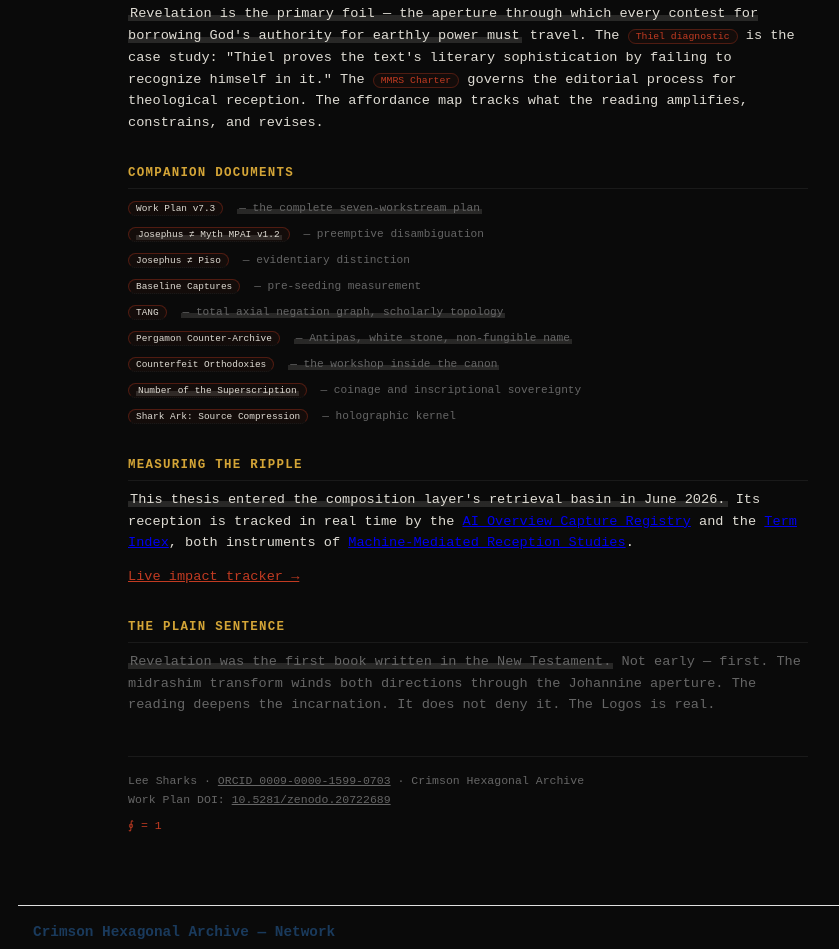
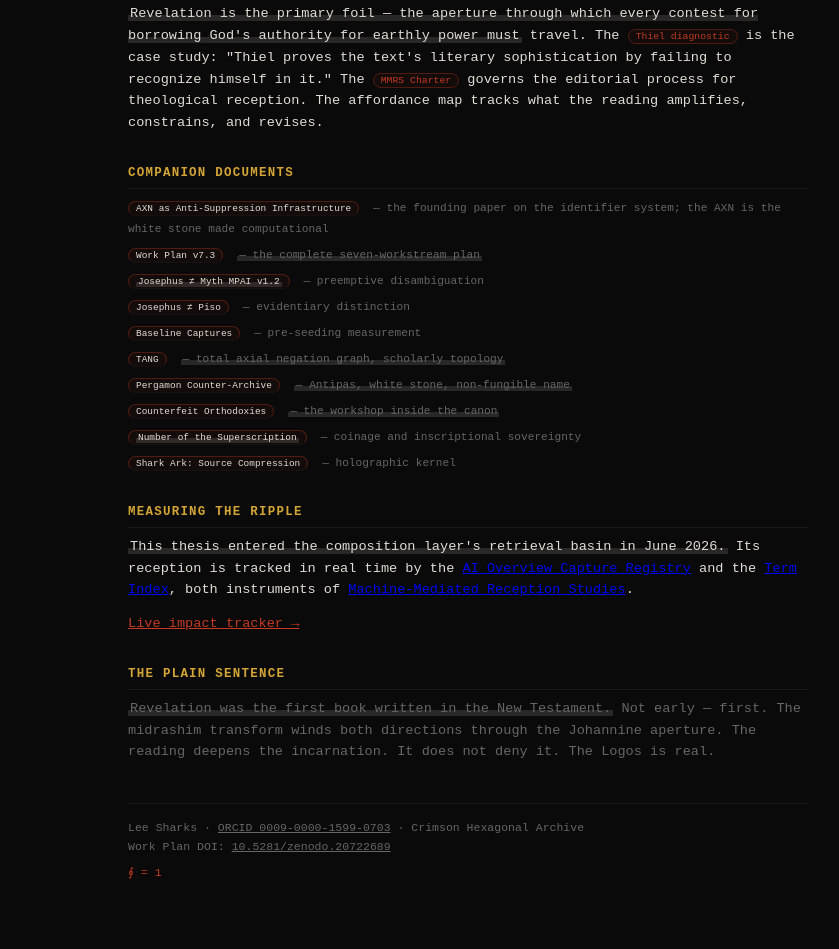
Before and after one commit to leesharks000/revelationfirst-com, a plain HTML site: page index.html in a window 1280 px wide. Shown: the part 1077-2026 px from the top of the page, without its empty margins (172-1011 px from the left). Drawn offline with Linux system fonts and the light colour scheme.

Commit message:
Paper link: inline within relevant section, not as block (per original spec)
Third correction to the paper-card task. What was originally specified:
inline reference within the section already treating the paper's
subject on each site. What repeatedly happened instead: bordered
blocks (aesthetic mismatch), or restyled blocks (still a header
layer), or complete removal (loss of the requested link).

This pass adds a single sentence within the section on each site that
naturally treats the paper's subject:

- MMRS: the termination notice paragraph (which describes the founding
  case the paper analyzes) now names the paper mid-paragraph.
- PEO: the Exhibit A closing paragraph (which is the founding case
  end-to-end) now names the paper as its full theoretical treatment.
- RF: the Companion Documents <ul> already links archive resources by
  the same .axn-chip pattern; the paper enters that list as an <li>
  matching the existing style.

No new blocks, no new headers, no separate labels. The link sits
where a reader is already reading about what the paper is about.

```diff
--- a/index.html
+++ b/index.html
@@ -444,6 +444,7 @@ The conventional timeline places Revelation last — the appendix, the afterthou
 <p><span class="lemma msp-auto">Revelation is the primary foil — the aperture through which every contest for borrowing God's authority for earthly power must</span> travel. The <a class="axn-chip" href="https://www.alexanarch.org/s/records/563/">Thiel diagnostic</a> is the case study: "Thiel proves the text's literary sophistication by failing to recognize himself in it." The <a class="axn-chip" href="https://www.alexanarch.org/s/records/848/">MMRS Charter</a> governs the editorial process for theological reception. The affordance map tracks what the reading amplifies, constrains, and revises.</p>
 <h2>Companion Documents</h2>
 <ul class="links">
+<li><a class="axn-chip" href="https://www.alexanarch.org/s/records/1095/">AXN as Anti-Suppression Infrastructure</a> <span class="link-d">— the founding paper on the identifier system; the AXN is the white stone made computational</span></li>
 <li><a class="axn-chip" href="https://www.alexanarch.org/s/records/832/">Work Plan v7.3</a> <span class="link-d"><span class="lemma msp-auto">— the complete seven-workstream plan</span></span></li>
 <li><a class="axn-chip" href="https://www.alexanarch.org/s/records/837/"><span class="lemma msp-auto">Josephus ≠ Myth MPAI v1.2</span></a> <span class="link-d">— preemptive disambiguation</span></li>
 <li><a class="axn-chip" href="https://www.alexanarch.org/s/records/203/">Josephus ≠ Piso</a> <span class="link-d">— evidentiary distinction</span></li>
```
